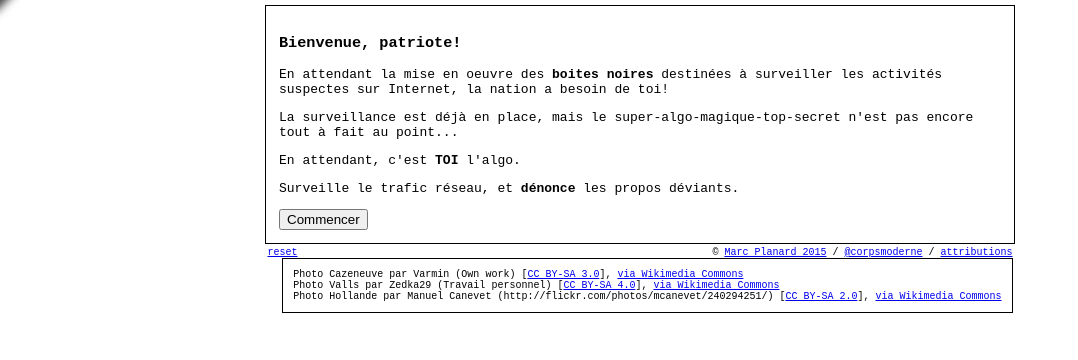
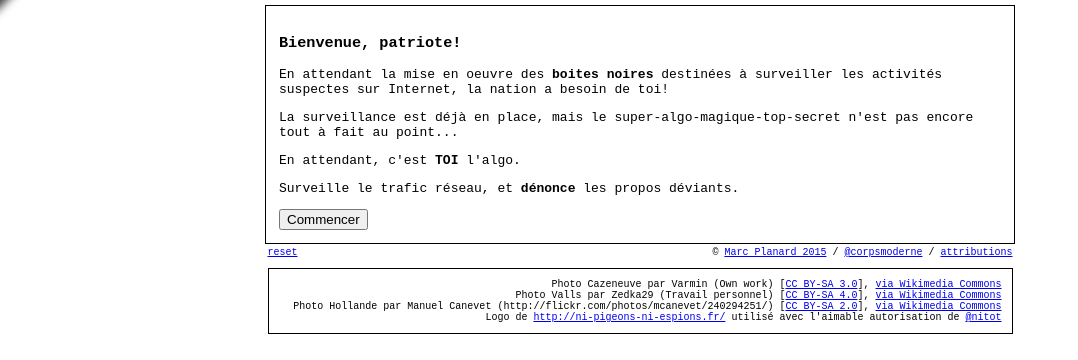
Before and after one commit to corpsmoderne/laboitenoire, a website: page pub/index.html in a window 1280 px wide. Both pictures are taken after a click on the link "attributions". Shown: the part 146-506 px from the top of the page, without its empty margins (0-1078 px from the left). Drawn offline with Linux system fonts and the light colour scheme; files that its build step writes are made by us from their sources; files whose address does not match are found by name.

Commit message:
update attrib

```diff
--- a/pub/index.html
+++ b/pub/index.html
@@ -75,7 +75,7 @@
           <div>Photo Cazeneuve par Varmin (Own work) [<a href="http://creativecommons.org/licenses/by-sa/3.0">CC BY-SA 3.0</a>], <a href="http://commons.wikimedia.org/wiki/File%3ASalon_du_livre_2015_-_Cazeneuve_01.jpg">via Wikimedia Commons</a></div>
           <div>Photo Valls par Zedka29 (Travail personnel) [<a href="http://creativecommons.org/licenses/by-sa/4.0">CC BY-SA 4.0</a>], <a href="http://commons.wikimedia.org/wiki/File%3AValls.jpg">via Wikimedia Commons</a></div>
           <div>Photo Hollande par Manuel Canevet (http://flickr.com/photos/mcanevet/240294251/) [<a href="http://creativecommons.org/licenses/by-sa/2.0">CC BY-SA 2.0</a>], <a href="http://commons.wikimedia.org/wiki/File%3AFran%C3%A7ois_Hollande.jpg">via Wikimedia Commons</a></div>
-        </div>
+          <div>Logo de <a target="_blank" href="http://ni-pigeons-ni-espions.fr/">http://ni-pigeons-ni-espions.fr/</a> utilisé avec l'aimable autorisation de <a href="https://twitter.com/nitot" target="_blank">@nitot</a></div>
       </div>
 
       <img id="cazeneuve" src="pub/cazeneuve.png" alt="Cazeneuve"/>
--- a/pub/style.css
+++ b/pub/style.css
@@ -190,6 +190,9 @@ h1 {
     border: thin solid black;
     float: right;
     padding: 1em;
+    margin-top: 1em;
+    width: 100%;
+    text-align: right;
     display: none;
 }
 
```
